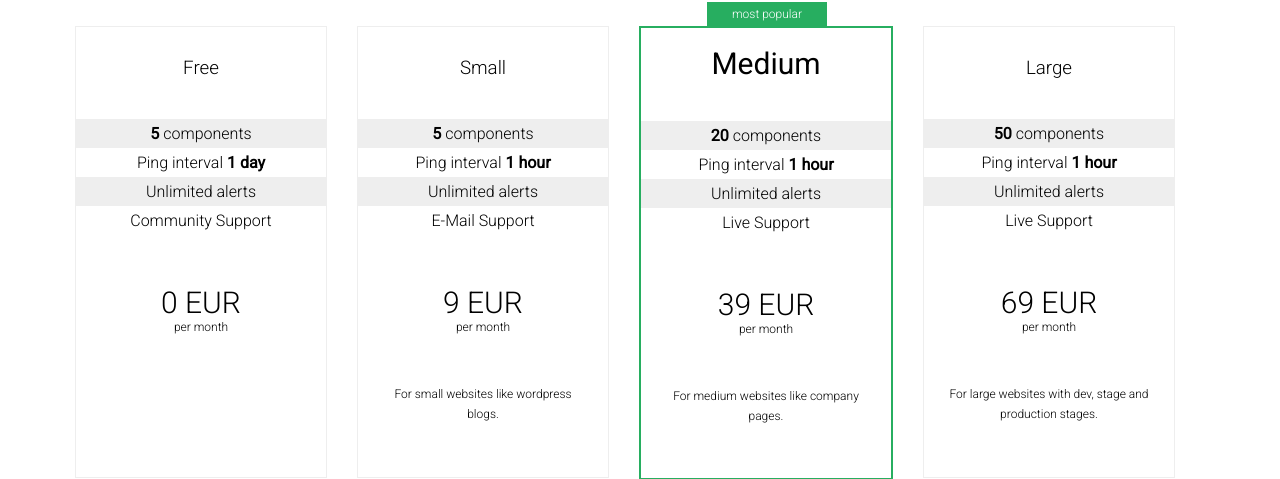
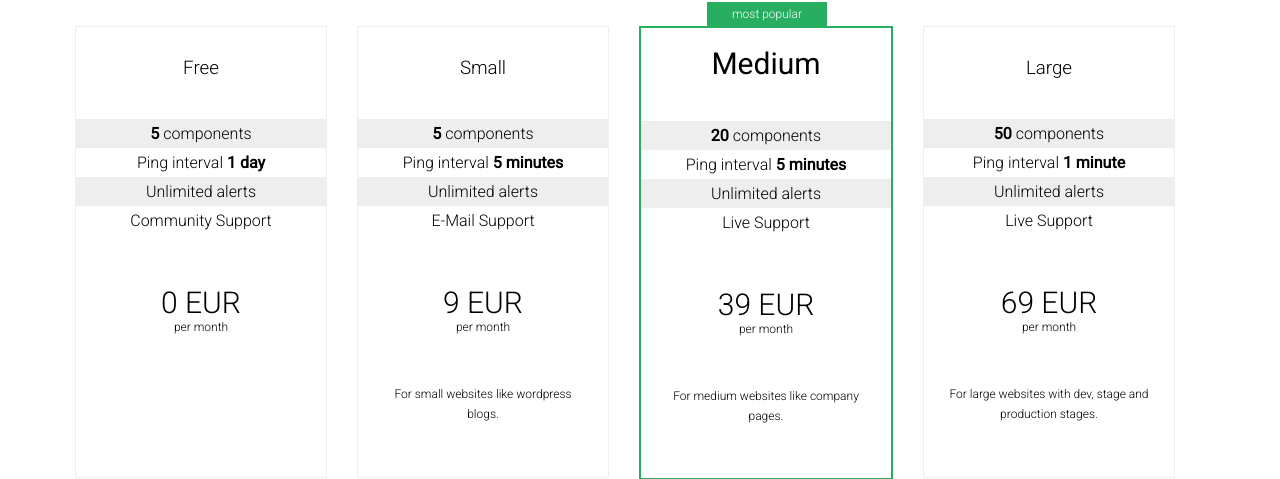
Before and after one commit to koalamon/www.koalamon.com, a PHP site: page /pricing.html in a window 1280 px wide. Shown: the part 349-828 px from the top of the page. Run offline with PHP 8.4, Linux system fonts and the light colour scheme.

Commit message:
correct pricing

```diff
--- a/web/articles/pricing.php
+++ b/web/articles/pricing.php
@@ -22,7 +22,7 @@
         <li>
             <h3>Small</h3>
             <div class="feature"><strong>5</strong> components</div>
-            <div class="feature">Ping interval <strong>1 hour</strong></div>
+            <div class="feature">Ping interval <strong>5 minutes</strong></div>
             <div class="feature">Unlimited alerts</div>
             <div class="feature">E-Mail Support</div>
             <div class="price">9 EUR</div>
@@ -34,7 +34,7 @@
             <div></div>
             <h3>Medium</h3>
             <div class="feature"><strong>20</strong> components</div>
-            <div class="feature">Ping interval <strong>1 hour</strong></div>
+            <div class="feature">Ping interval <strong>5 minutes</strong></div>
             <div class="feature">Unlimited alerts</div>
             <div class="feature">Live Support</div>
             <div class="price">39 EUR</div>
@@ -44,23 +44,13 @@
         <li>
             <h3>Large</h3>
             <div class="feature"><strong>50</strong> components</div>
-            <div class="feature">Ping interval <strong>1 hour</strong></div>
+            <div class="feature">Ping interval <strong>1 minute</strong></div>
             <div class="feature">Unlimited alerts</div>
             <div class="feature">Live Support</div>
             <div class="price">69 EUR</div>
             <div class="info">per month</div>
             <div class="for-whom">For large websites with dev, stage and production stages.</div>
         </li>
-        <!--li>
-            <h3>Enterprise</h3>
-            <div class="feature"><strong>50</strong> components</div>
-            <div class="feature">Ping interval <strong>1 hour</strong></div>
-            <div class="feature">Unlimited alerts</div>
-            <div class="feature">Live Support</div>
-            <div class="price">59 EUR</div>
-            <div class="info">per month</div>
-            <div class="for-whom">For large websites with dev, stage and production stages.</div>
-        </li-->
     </ul>
 </div>
 
```
